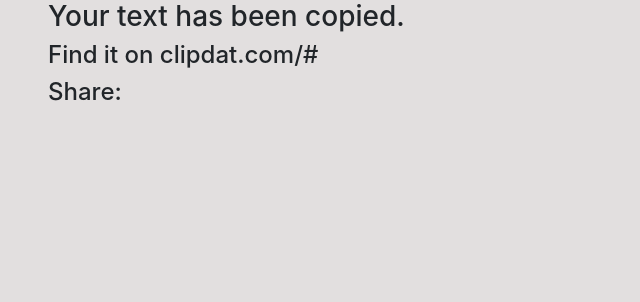
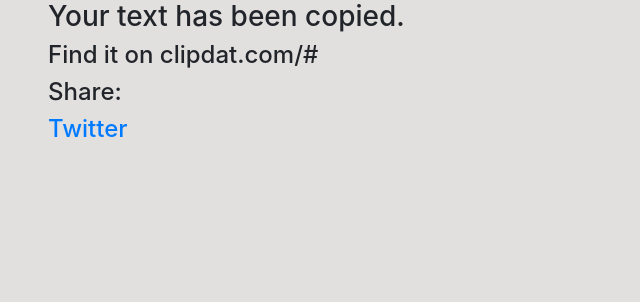
Before and after one commit to The-KS101/copyThat, a Django app: template pasteIt/templates/created.html in a window 1280 px wide. Shown: the part 122-424 px from the top of the page, without its empty margins (0-640 px from the left). Run offline with Django 3.2, Linux system fonts and the light colour scheme; the template is opened without the code that fills it: most values are stand-ins (such as "Sample title", 1, 10 or a date in 2020); some libraries are stand-ins or nearby versions.

Commit message:
Update created.html

```diff
--- a/pasteIt/templates/created.html
+++ b/pasteIt/templates/created.html
@@ -5,7 +5,7 @@
     <h3 >Your text has been copied.</h3>
     <h4>Find it on clipdat.com/{{url}}</h4>
     <h4>Share:</h4>
-    <h4></h4>
+    <h4><a href="https://twitter.com/intent/tweet?text=Click%20this%20link%20for%20your%20copied%20text&url=https://localhost.com:8000/{{url}}&">Twitter</a></h4>
 </div>
 
 
```
